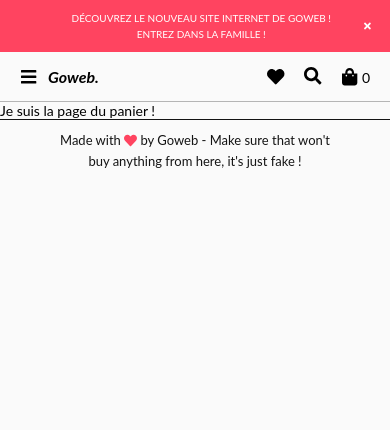
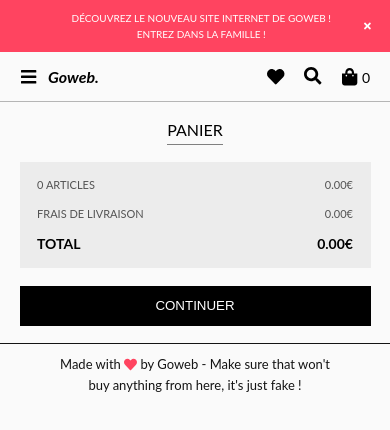
Before and after one commit to Lucasbeneston/goweb_store, a React (Create React App) app: page /cart in a window 390 px wide. Shown: the top 430 px of the page. Built offline with nearby package versions, Linux system fonts and the light colour scheme.

Commit message:
:lipstick: ShoppingCart design mobile 100% :lipstick:

```diff
--- a/src/components/molecules/ItemForm/ItemForm.jsx
+++ b/src/components/molecules/ItemForm/ItemForm.jsx
@@ -18,6 +18,8 @@
     color: null,
     size: null,
     quantity: 0,
+    image: Items.images[0],
+    reference: Items.reference,
   });
 
   const { color, size, quantity } = selectedValues;
--- a/src/components/pages/ShoppingCart/ShoppingCart.jsx
+++ b/src/components/pages/ShoppingCart/ShoppingCart.jsx
@@ -1,5 +1,61 @@
-import React from "react";
+import React, { useContext } from "react";
+import { CartContext } from "../../../contexts/CartContext/CartContext";
+
+import "./ShoppingCart.scss";
 
 export default function ShoppingCart() {
-  return <div>Je suis la page du panier !</div>;
+  const { cartItems, itemTotalValue, itemCount } = useContext(CartContext);
+
+  return (
+    <div className="shoppingCart">
+      <h1 className="shoppingCart_title">Panier</h1>
+      {cartItems.map((item) => (
+        <div className="shoppingCart_item">
+          <img
+            className="shoppingCart_item_illustration"
+            src={`${process.env.PUBLIC_URL}/assets/${item.image}`}
+            alt="Illustration du manteau"
+          />
+          <div className="shoppingCart_item_informations">
+            <div className="shoppingCart_item_informations_top">
+              <h2 className="shoppingCart_item_informations_top_title">
+                {item.title}
+              </h2>
+              <h4 className="shoppingCart_item_informations_top_colorRef">
+                {item.color} <span>- Réf. {item.reference}</span>
+              </h4>
+              <h4>Quantité : {item.quantity}</h4>
+            </div>
+
+            <div className="shoppingCart_item_informations_bottom">
+              <h4 className="shoppingCart_item_informations_bottom_size">
+                {item.size}
+              </h4>
+              <h3 className="shoppingCart_item_informations_bottom_price">
+                {item.price}.00€
+              </h3>
+            </div>
+          </div>
+        </div>
+      ))}
+      <div className="shoppingCart_total">
+        <div className="shoppingCart_total_articles">
+          <h2>{itemCount} articles</h2>
+          <h2>{itemTotalValue}.00€</h2>
+        </div>
+        <div className="shoppingCart_total_delivery">
+          <h2>Frais de livraison</h2>
+          <h2>0.00€</h2>
+        </div>
+        <div className="shoppingCart_total_toPay">
+          <h2>Total</h2>
+          <h2>{itemTotalValue}.00€</h2>
+        </div>
+      </div>
+
+      <button className="shoppingCart_buttonNext" type="button">
+        Continuer
+      </button>
+    </div>
+  );
 }
--- /dev/null
+++ b/src/components/pages/ShoppingCart/ShoppingCart.scss
@@ -0,0 +1,111 @@
+.shoppingCart {
+  width: 100%;
+  padding: 0 5%;
+  display: flex;
+  flex-direction: column;
+  align-items: center;
+
+  &_title {
+    margin-top: 5%;
+    font-size: 1.6rem;
+    text-transform: uppercase;
+    border-bottom: 1px solid grey;
+    width: fit-content;
+    padding-bottom: 5px;
+  }
+
+  &_item {
+    width: 100%;
+    padding: 5% 0;
+    display: flex;
+    border-bottom: 1px solid grey;
+
+    &_illustration {
+      width: 25%;
+      height: 100px;
+      object-fit: cover;
+    }
+
+    &_informations {
+      width: 75%;
+      padding: 5px 15px;
+      display: flex;
+      flex-direction: column;
+      justify-content: space-between;
+      font-size: 1.2rem;
+
+      &_top {
+        width: 90%;
+
+        &_title {
+          text-transform: uppercase;
+          font-weight: bolder;
+          display: inline-block;
+          width: 100%;
+          white-space: nowrap;
+          overflow: hidden;
+          text-overflow: ellipsis;
+        }
+
+        &_colorRef {
+          text-transform: uppercase;
+
+          & span {
+            text-transform: initial;
+            font-weight: lighter;
+          }
+        }
+      }
+
+      &_bottom {
+        width: 100%;
+        display: flex;
+        justify-content: space-between;
+
+        &_size,
+        &_price {
+          font-weight: bolder;
+        }
+      }
+    }
+  }
+
+  &_total {
+    width: 100%;
+    padding: 0 5%;
+    margin: 5% 0;
+    background-color: rgb(236, 236, 236);
+    font-size: 1.1rem;
+    text-transform: uppercase;
+
+    &_articles,
+    &_delivery,
+    &_toPay {
+      display: flex;
+      justify-content: space-between;
+      margin: 5% 0;
+      color: rgb(83, 83, 83);
+    }
+
+    &_toPay {
+      & h2 {
+        font-size: 1.4rem;
+        font-weight: bold;
+        color: black;
+      }
+    }
+  }
+
+  &_buttonNext {
+    width: 100%;
+    height: 40px;
+    background-color: black;
+    color: white;
+    text-transform: uppercase;
+    font-weight: lighter;
+    border: none;
+    outline: none;
+    cursor: pointer;
+    margin-bottom: 5%;
+  }
+}
--- a/src/contexts/CartContext/CartReducer.js
+++ b/src/contexts/CartContext/CartReducer.js
@@ -11,8 +11,13 @@
     (total, product) => total + product.quantity,
     0
   );
+  const itemTotalValue = cartItems.reduce(
+    (total, product) => total + product.price * product.quantity,
+    0
+  );
   return {
     itemCount,
+    itemTotalValue,
   };
 };
 
```
Also changed, not shown: 1 other file (tests, documents, lock files or other folders).
